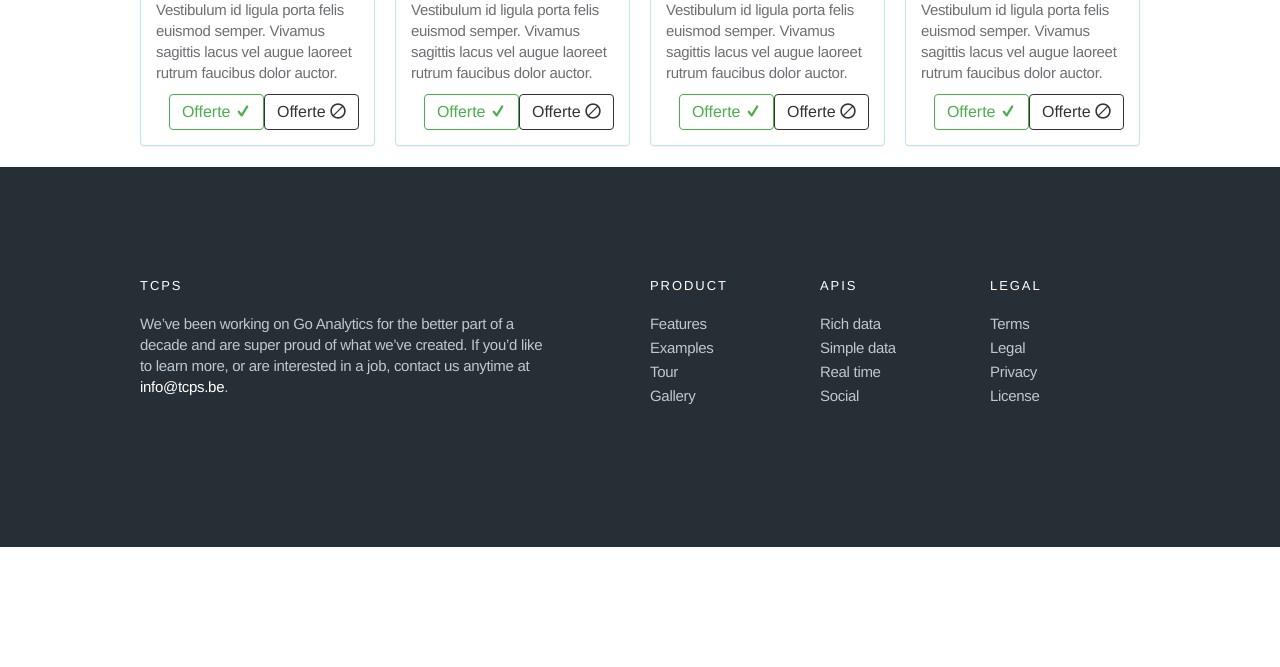
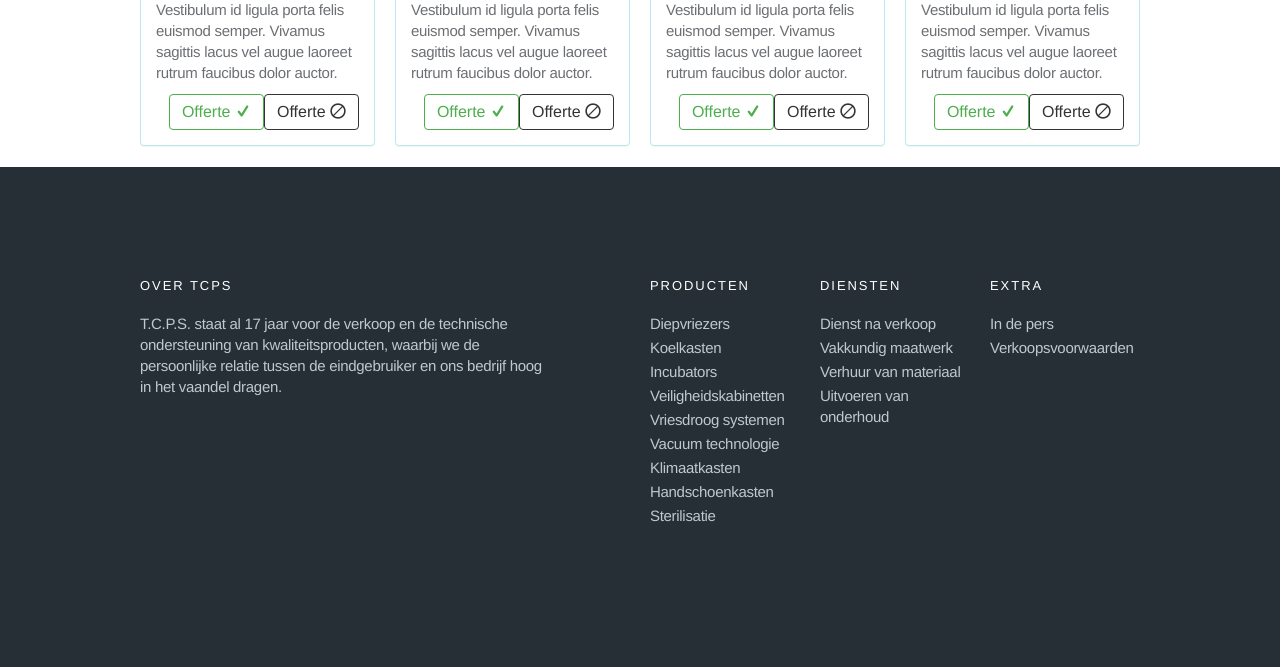
Before and after one commit to dentemm/tcps_product_catalogue, a Django app: template catalogue/templates/products.html in a window 1280 px wide. Shown: the part 1264-1931 px from the top of the page. Before the commit the page ends 1811 px from the top, so only its background shows below. Run offline with Django 3.2, Linux system fonts and the light colour scheme; the template is opened without the code that fills it: values that come from a table or form of the project are taken from there, others are empty; data comes from the database, SQL or seed files in the repository.

Commit message:
Modified footer and placed in seperate footer.html file

```diff
--- /dev/null
+++ b/catalogue/templates/footer.html
@@ -0,0 +1,50 @@
+<div class="block block-inverse app-block">
+    <div class="container">
+        <div class="row">
+            <div class="col-sm-5 m-b-md">
+                <ul class="list-unstyled list-spaced">
+                    <li class="m-b">
+                        <h6 class="text-uppercase">Over TCPS</h6>
+                    </li>
+                    <li class="text-muted">
+                        T.C.P.S. staat al 17 jaar voor de verkoop en de technische ondersteuning van kwaliteitsproducten, waarbij we de persoonlijke relatie tussen de eindgebruiker en ons bedrijf hoog in het vaandel dragen.
+                    </li>
+                </ul>
+            </div>
+            <div class="col-sm-2 col-sm-offset-1 m-b-md">
+                <ul class="list-unstyled list-spaced">
+                    <li class="m-b"><h6 class="text-uppercase">Producten</h6></li>
+                    <li class="text-muted">Diepvriezers</li>
+                    <li class="text-muted">Koelkasten</li>
+                    <li class="text-muted">Incubators</li>
+                    <li class="text-muted">Veiligheidskabinetten</li>
+                    <li class="text-muted">Vriesdroog systemen</li>
+                    <li class="text-muted">Vacuum technologie</li>
+                    <li class="text-muted">Klimaatkasten</li>
+                    <li class="text-muted">Handschoenkasten</li>
+                    <li class="text-muted">Sterilisatie</li>
+                </ul>
+            </div>
+            <div class="col-sm-2 m-b-md">
+                <ul class="list-unstyled list-spaced">
+                    <li class="m-b">
+                        <h6 class="text-uppercase">Diensten</h6>
+                    </li>
+                    <li class="text-muted">Dienst na verkoop</li>
+                    <li class="text-muted">Vakkundig maatwerk</li>
+                    <li class="text-muted">Verhuur van materiaal</li>
+                    <li class="text-muted">Uitvoeren van onderhoud</li>
+                </ul>
+            </div>
+            <div class="col-sm-2 m-b-md">
+                <ul class="list-unstyled list-spaced">
+                    <li class="m-b">
+                        <h6 class="text-uppercase">Extra</h6>
+                    </li>
+                    <li class="text-muted">In de pers</li>
+                    <li class="text-muted">Verkoopsvoorwaarden</li>
+                </ul>
+            </div>
+        </div>
+    </div>
+</div>
--- a/catalogue/templates/products.html
+++ b/catalogue/templates/products.html
@@ -72,6 +72,10 @@
 	</div>
 {% endblock content %}
 
+{% block footer %}
+	{% include 'footer.html' %}
+{% endblock footer %}
+
 {% block modals %}
 	<div class="modal fade" id="mymodal" role="dialog" aria-hidden="true">
 		<div class="modal-dialog">
```
